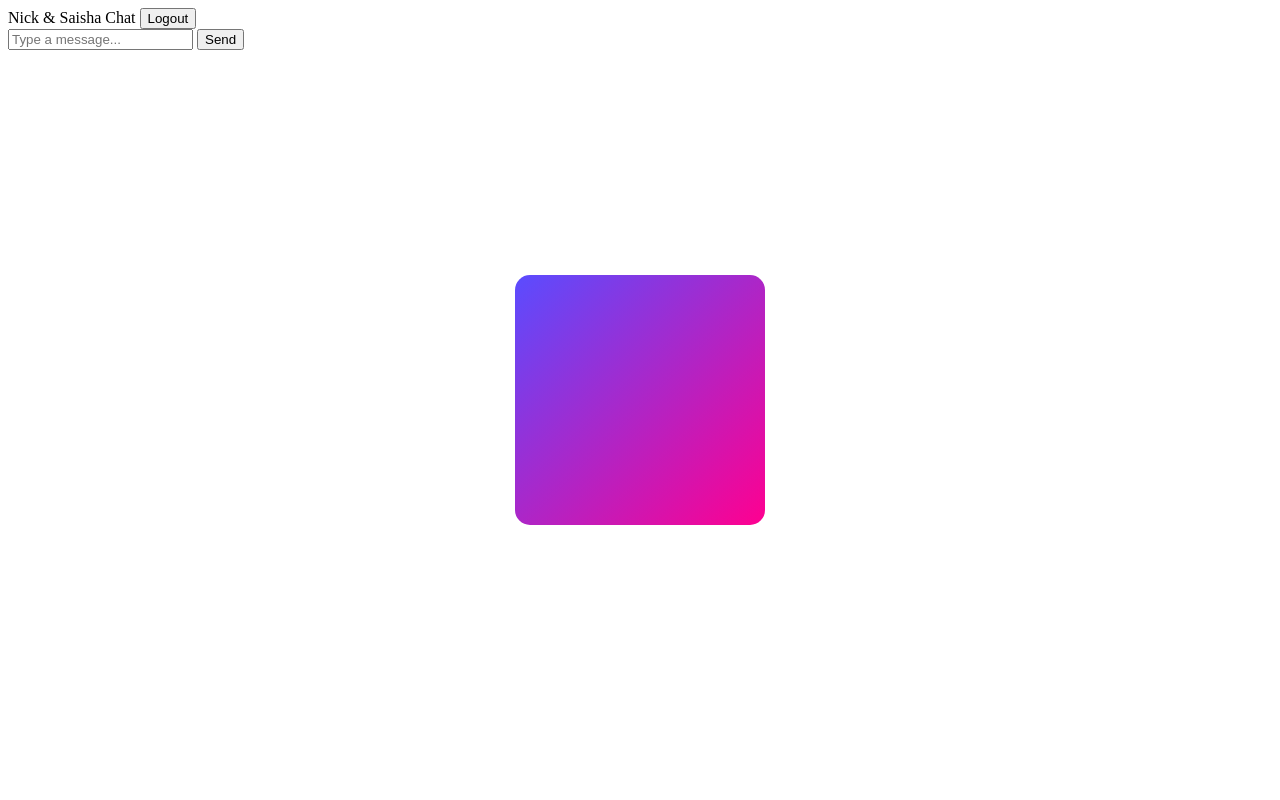
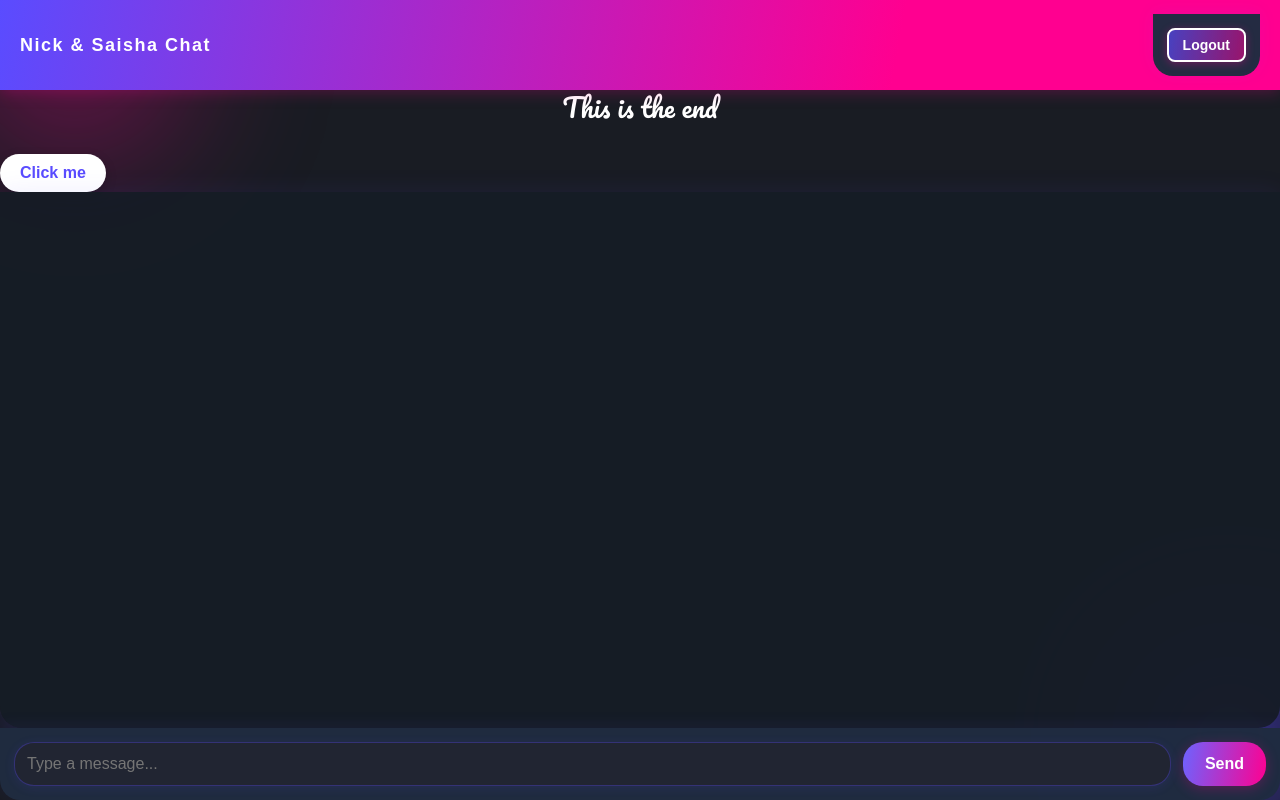
Before and after one commit to samratratnap07/chatting, a Flask app: page /chat in a window 1280 px wide. Run offline with Flask 3, Linux system fonts and the light colour scheme; the visitor is signed in with stand-in values (Sample User, id 1).

Commit message:
Update style.css

```diff
--- a/static/style.css
+++ b/static/style.css
@@ -1,133 +1,325 @@
+body {
+    font-family: 'Segoe UI Emoji', 'Quicksand', Arial, sans-serif;
+    margin: 0;
+    min-height: 100vh;
+    background: #191c23;
+    overflow: hidden;
+    display: flex;
+    flex-direction: column;
+    height: 100vh;
+}
+.bg-blur-lights {
+    position: fixed;
+    inset: 0;
+    z-index: 0;
+    pointer-events: none;
+}
+.bg-blur-lights::before,
+.bg-blur-lights::after {
+    content: '';
+    position: absolute;
+    filter: blur(70px);
+    opacity: 0.55;
+}
+.bg-blur-lights::before {
+    top: -120px; left: -100px;
+    width: 350px; height: 340px;
+    background: radial-gradient(circle, #ff0090 0%, transparent 65%);
+}
+.bg-blur-lights::after {
+    right: -150px; bottom: -100px;
+    width: 400px; height: 320px;
+    background: radial-gradient(circle, #5a4cff 0%, transparent 70%);
+}
+header {
+    background: linear-gradient(100deg,#5a4cff,#ff0090 70%);
+    padding: 14px 20px;
+    color: white;
+    font-size: 18px;
+    font-family: 'Quicksand', Arial, sans-serif;
+    font-weight: 600;
+    letter-spacing: 1.5px;
+    position: relative;
+    z-index: 2;
+    box-shadow: 0 2px 15px #ff009044;
+    display: flex;
+    align-items: center;
+    justify-content: space-between;
+}
+.header-title {
+    flex: 1;
+    text-align: left;
+}
+.logout-btn {
+    background: linear-gradient(100deg, #5a4cffaa, #ff009088);
+    border: 2px solid #fff;
+    color: #fff;
+    font-size: 14px;
+    padding: 7px 14px;
+    border-radius: 8px;
+    cursor: pointer;
+    font-weight: 600;
+    transition: background .15s, box-shadow .15s;
+    box-shadow: 0 2px 8px #ff009055;
+}
+.logout-btn:hover {
+    background: #ff0090cc;
+    box-shadow: 0 4px 15px #5a4cff44;
+    text-decoration: underline;
+}
+
+.main-chat-wrapper {
+    display: flex;
+    flex-direction: column;
+    flex: 1 1 0;
+    min-height: 0;
+    height: 100%;
+    position: relative;
+}
+.chat-box {
+    flex: 1;
+    overflow-y: auto;
+    padding: 17px 8px;
+    background: rgba(22,28,38,0.93);
+    display: flex;
+    flex-direction: column;
+    position: relative;
+    z-index: 1;
+    border-radius: 0 0 22px 22px;
+    box-shadow: 0 5px 30px #5a4cff22;
+    scroll-behavior: smooth;
+    min-height: 0;
+}
+
+/* Instagram chat bubbles */
+.message {
+    display: flex;
+    flex-direction: column;
+    align-items: flex-end;
+    margin: 5px 0;
+    max-width: 68%;
+    position: relative;
+    cursor: pointer;
+}
+@keyframes fadeBubble {
+    from {opacity: 0;}
+    to {opacity:1;}
+}
+.received {
+    align-self: flex-start;
+    align-items: flex-start;
+}
+.sent {
+    align-self: flex-end;
+    align-items: flex-end;
+}
+.bubble {
+    background: linear-gradient(100deg, #f8fafc 80%, #e4e7ed 100%);
+    color: #1b2330;
+    padding: 10px 15px;
+    border-radius: 20px 20px 20px 4px;
+    font-size: 15px;
+    font-weight: 500;
+    box-shadow: 0 2px 12px #7a4cff21;
+    position: relative;
+    margin-bottom: 2px;
+    transition: box-shadow 0.18s;
+    word-break: break-word;
+}
+.sent .bubble {
+    background: linear-gradient(100deg,#5a4cff 60%, #ff0090 120%);
+    color: #fff;
+    border-radius: 20px 20px 4px 20px;
+    box-shadow: 0 3px 15px #ff009030;
+}
+.username {
+    font-size: 13px;
+    color: #888;
+    margin-bottom: 2px;
+    margin-left: 3px;
+}
+.timestamp {
+    font-size: 11px;
+    color: #ecececbb;
+    text-align: right;
+    opacity: 0.73;
+    margin-top: 2px;
+    margin-right: 3px;
+}
+
+form {
+    display: flex;
+    padding: 14px;
+    background: rgba(32,44,65,0.98);
+    box-shadow: 0 -2px 18px #5a4cff14;
+    border-radius: 0 0 20px 20px;
+    gap: 12px;
+    position: sticky;
+    bottom: 0;
+    z-index: 2;
+}
+input[type="text"] {
+    flex: 1;
+    padding: 12px;
+    border-radius: 20px;
+    border: 1.8px solid #5a4cff55;
+    outline: none;
+    font-size: 16px;
+    background: #212532;
+    color: #fff;
+    box-shadow: 0 2px 11px #5a4cff1c;
+    transition: border-color .19s;
+}
+input[type="text"]:focus {
+    border-color: #ff0090cc;
+}
+button {
+    padding: 0 22px;
+    background: linear-gradient(100deg,#6d63ff,#ff0090);
+    border: none;
+    border-radius: 20px;
+    color: white;
+    cursor: pointer;
+    font-weight: bold;
+    font-size: 16px;
+    box-shadow: 0 3px 13px #ff009040;
+}
+button:hover {
+    filter: brightness(1.14);
+}
+
+/* Popup menu for bubble actions */
+.msg-actions {
+    display: none;
+    position: absolute;
+    right: 40px;
+    top: -25px;
+    background: rgba(43,48,58,0.96);
+    box-shadow: 0 2px 12px #5a4cff44;
+    border-radius: 18px;
+    padding: 7px 0;
+    min-width: 120px;
+    z-index: 10;
+    flex-direction: column;
+    animation: fadePopup .18s cubic-bezier(.52,1.1,.95,.93) both;
+}
+@keyframes fadePopup {
+    from { opacity: 0; transform: scale(.84);}
+    to   { opacity: 1; transform: scale(1);}
+}
+.msg-actions.show {
+    display: flex;
+}
+.msg-actions button {
+    background: none;
+    border: none;
+    color: #fff;
+    padding: 8px 18px;
+    font-size: 15px;
+    text-align: left;
+    border-radius: 12px;
+    margin: 1px 0;
+    cursor: pointer;
+    transition: background .15s;
+}
+.msg-actions button:hover {
+    background: #5a4cff33;
+}
+
+.edit-popup {
+    position: fixed;
+    left: 0; right: 0; top: 0; bottom: 0;
+    display: flex;
+    align-items: center; justify-content: center;
+    z-index: 99;
+    background: rgba(32,36,52,0.58);
+}
+.edit-box {
+    background: #23253a;
+    padding: 30px 20px 22px 20px;
+    border-radius: 16px;
+    box-shadow: 0 5px 36px #5a4cff65;
+    width: 95vw; max-width: 320px;
+    display: flex; flex-direction: column; gap: 12px;
+}
+.edit-box input {
+    padding: 10px;
+    border-radius: 8px;
+    border: 1.4px solid #5a4cff60;
+    background: #181c2c; color: #fff; font-size: 15px;
+}
+.edit-box .actions {
+    display: flex; justify-content: flex-end; gap: 8px;
+}
+.edit-box button {
+    padding: 8px 16px;
+    border-radius: 12px;
+    border: none;
+    color: #fff;
+    background: linear-gradient(100deg,#5a4cff,#ff0090);
+    font-weight: 500;
+    cursor: pointer;
+    transition: filter .15s;
+}
+.edit-box button:hover { filter: brightness(1.13);}
+@media (max-width: 480px) {
+    .bubble { font-size: 14px }
+}
+
 /* ========================= */
-/* 🎯 Flip Card Styling      */
+/* 🎯 NEW Big Square Styling */
 /* ========================= */
-#flip-card {
+
+#big-square {
     position: absolute;
-    top: 50%;  /* Center vertically */
+    top: 50%;
     left: 50%;
     transform: translate(-50%, -50%);
-    width: 250px;
-    height: 250px;
-    perspective: 1000px;
-    z-index: 5;
-    display: none; /* hidden by default, shown via JS trigger */
-}
-
-.flip-inner {
-    width: 100%;
-    height: 100%;
-    transform-style: preserve-3d;
-    transition: transform 1s;
-}
-
-.flip-inner.flipped {
-    transform: rotateY(180deg); /* flip effect */
-}
-
-.flip-face {
-    position: absolute;
-    width: 100%;
-    height: 100%;
-    border-radius: 15px;
-    backface-visibility: hidden;
-}
-
-/* Front face: blank design */
-.flip-front {
+    width: 280px;
+    height: 280px;
     background: linear-gradient(135deg, #5a4cff, #ff0090);
-}
-
-/* Back face: text + button */
-.flip-back {
-    background: linear-gradient(135deg, #ff0090, #5a4cff);
-    transform: rotateY(180deg);
-    display: flex;
+    border-radius: 20px;
+    box-shadow: 0 8px 30px rgba(0,0,0,0.3);
+    display: none; /* hidden by default, show on Happy Birthday */
     flex-direction: column;
     justify-content: center;
     align-items: center;
+    z-index: 5;
+    animation: popIn 0.5s ease forwards;
 }
 
 #square-text {
-    font-family: 'Pacifico', cursive;
-    font-size: 24px;
-    color: #fff;
-    margin-bottom: 15px;
+    font-family: 'Pacifico', 'Quicksand', cursive;
+    font-size: 26px;
+    color: white;
+    text-align: center;
+    margin-bottom: 18px;
+    animation: floatText 2.5s ease-in-out infinite alternate;
 }
 
 #square-btn {
     padding: 10px 20px;
-    background: #fff;
+    background: white;
+    color: #5a4cff;
     border: none;
-    border-radius: 20px;
-    font-weight: bold;
-    color: #5a4cff;
-    cursor: pointer;
-    box-shadow: 0 4px 12px rgba(0,0,0,0.2);
-    transition: transform 0.2s, background 0.3s;
-}
-
-#square-btn:hover {
-    background: #f0f0f0;
-    transform: scale(1.1);
-}
-
-/* 🎯 Flip Card Styling */
-#flip-card {
-    position: absolute;
-    top: 50%;
-    left: 50%;
-    transform: translate(-50%, -50%);
-    width: 250px;
-    height: 250px;
-    perspective: 1000px;
-    z-index: 5;
-    display: block; /* visible from start */
-}
-.flip-inner {
-    width: 100%;
-    height: 100%;
-    transform-style: preserve-3d;
-    transition: transform 1s;
-}
-.flip-inner.flipped {
-    transform: rotateY(180deg);
-}
-.flip-face {
-    position: absolute;
-    width: 100%;
-    height: 100%;
-    border-radius: 15px;
-    backface-visibility: hidden;
-}
-.flip-front {
-    background: linear-gradient(135deg, #5a4cff, #ff0090);
-}
-.flip-back {
-    background: linear-gradient(135deg, #ff0090, #5a4cff);
-    transform: rotateY(180deg);
-    display: flex;
-    flex-direction: column;
-    justify-content: center;
-    align-items: center;
-}
-#square-text {
-    font-family: 'Pacifico', cursive;
-    font-size: 24px;
-    color: #fff;
-    margin-bottom: 15px;
-}
-#square-btn {
-    padding: 10px 20px;
-    background: #fff;
-    border: none;
-    border-radius: 20px;
-    font-weight: bold;
-    color: #5a4cff;
+    border-radius: 25px;
+    font-size: 16px;
+    font-weight: 600;
     cursor: pointer;
     box-shadow: 0 4px 12px rgba(0,0,0,0.2);
     transition: transform 0.2s, background 0.3s;
 }
 #square-btn:hover {
+    transform: scale(1.1);
     background: #f0f0f0;
-    transform: scale(1.1);
 }
+
+/* Animations */
+@keyframes popIn {
+    from { transform: translate(-50%, -50%) scale(0.6); opacity: 0; }
+    to { transform: translate(-50%, -50%) scale(1); opacity: 1; }
+}
+@keyframes floatText {
+    from { transform: translateY(0px); }
+    to { transform: translateY(-8px); }
+    }
```
